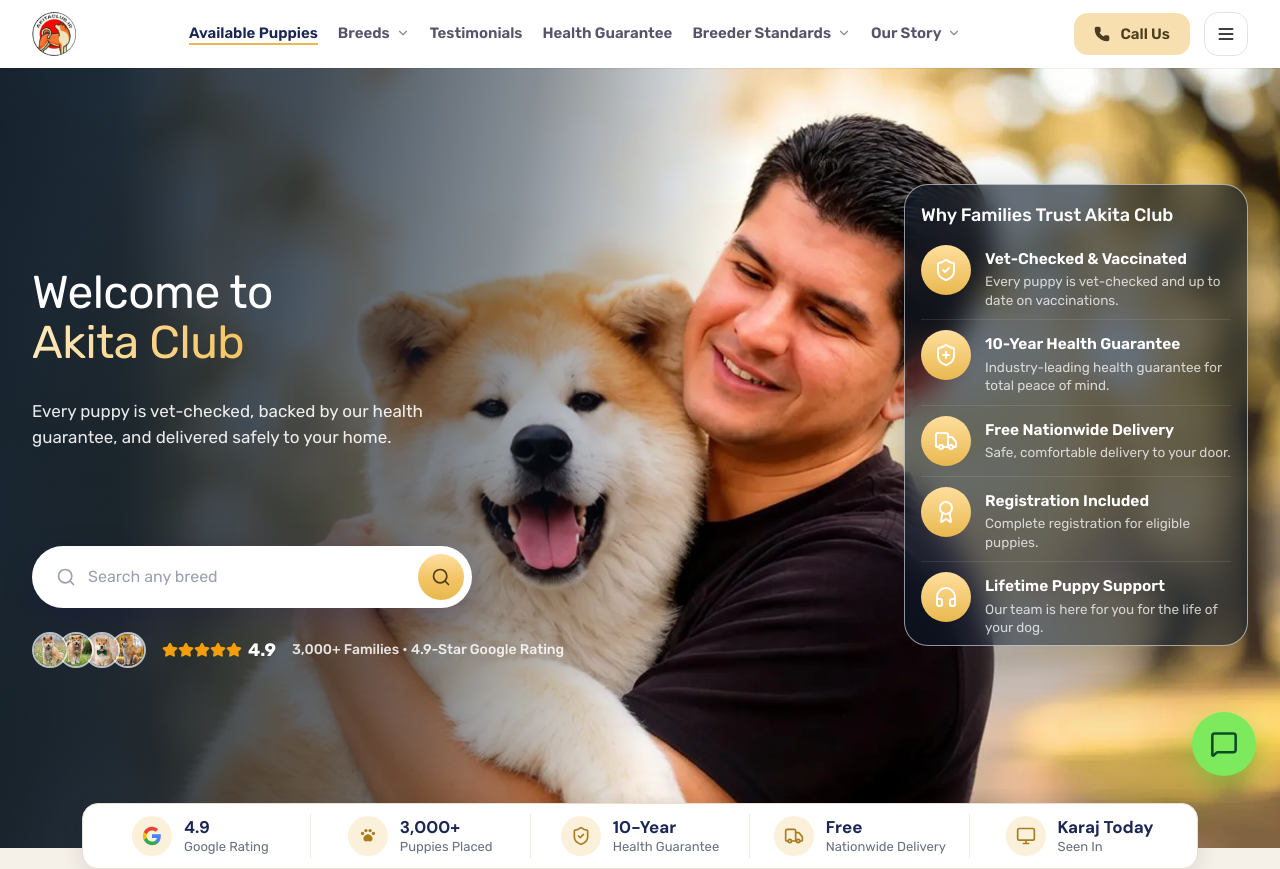
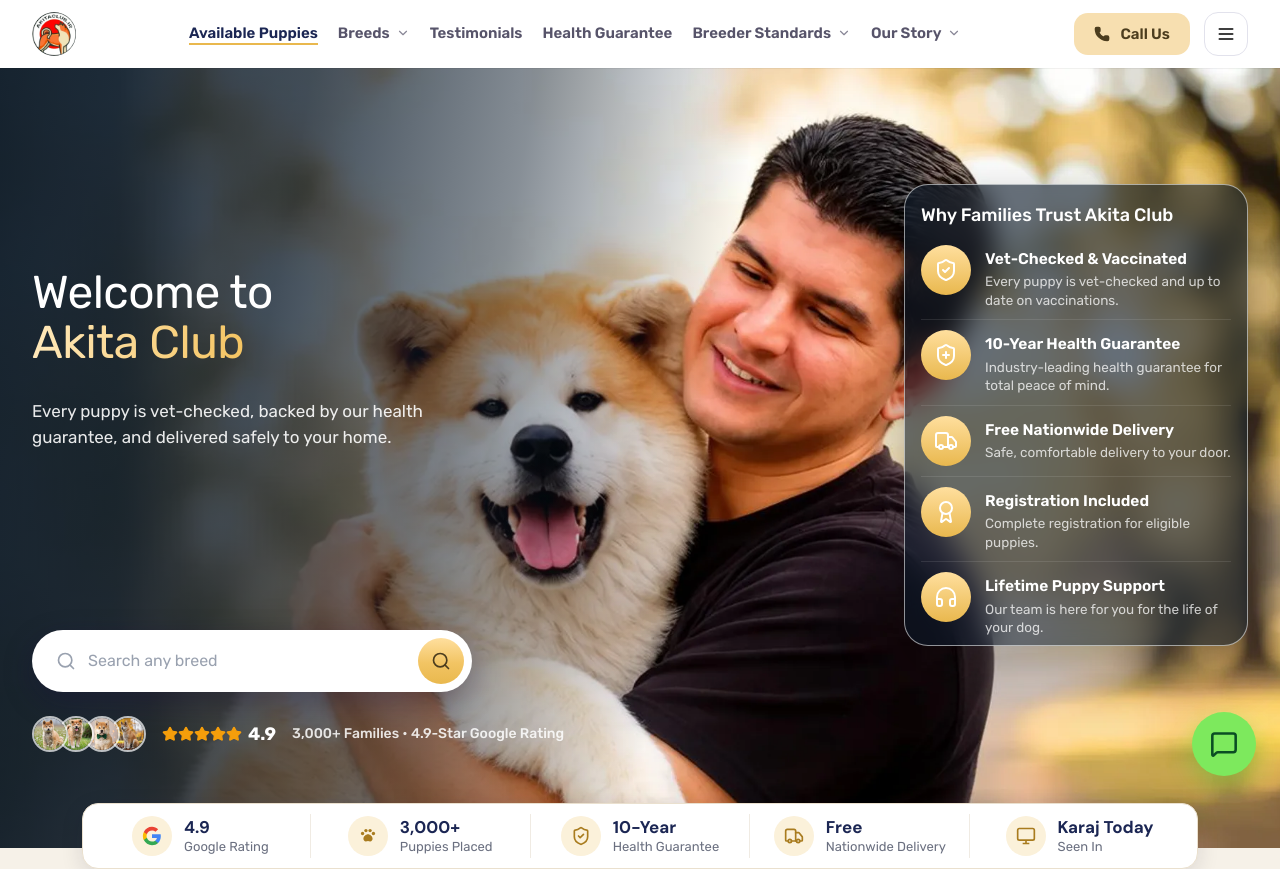
Before and after one commit to amirhs83/akita, a Next.js app: page / in a window 1280 px wide. Shown: the top 869 px of the page. Built offline with nearby package versions, Linux system fonts and the light colour scheme.

Commit message:
Hero: pin search bar and social proof row to the bottom of the hero, above the stats box

```diff
--- a/src/components/honestpet/Hero.tsx
+++ b/src/components/honestpet/Hero.tsx
@@ -44,7 +44,7 @@ export default function Hero() {
   return (
     <section className="relative z-[3]">
       {/* Hero background */}
-      <div className="relative min-h-[780px] max-md:aspect-[13/20] max-md:min-h-[560px] 2xl:min-h-[880px]">
+      <div className="relative flex min-h-[780px] max-md:aspect-[13/20] max-md:min-h-[560px] 2xl:min-h-[880px]">
         <div className="absolute inset-0 z-0 overflow-hidden">
           {/* Mobile crop: framed on the owner and his Akita */}
           <Image
@@ -83,9 +83,9 @@ export default function Hero() {
         />
 
         {/* Inner content */}
-        <div className="relative z-[2] mx-auto flex max-w-[1280px] items-center justify-between gap-12 px-8 pb-24 pt-[84px] max-md:flex-col max-md:px-5 max-md:pb-14 max-md:pt-24 md:items-start">
+        <div className="relative z-[2] mx-auto flex w-full max-w-[1280px] justify-between gap-12 px-8 pb-24 pt-[84px] max-md:flex-col max-md:items-center max-md:px-5 max-md:pb-20 max-md:pt-24">
           {/* Left column */}
-          <div className="flex-1 text-white max-md:max-w-[560px] md:pt-[116px]">
+          <div className="flex flex-1 flex-col text-white max-md:max-w-[560px] md:pt-[116px]">
             <h1
               className="mb-5 text-[clamp(30px,6.8vw,46px)] font-normal leading-[1.08] tracking-[-0.5px] md:mb-8"
               style={{ fontFamily: "var(--font-rubik), sans-serif" }}
@@ -106,13 +106,13 @@ export default function Hero() {
                 Akita Club
               </span>
             </h1>
-            <p className="mb-12 max-w-[440px] text-[17px] leading-[1.5] text-white/90 md:mb-24 2xl:mb-44">
+            <p className="mb-12 max-w-[440px] text-[17px] leading-[1.5] text-white/90">
               Every puppy is vet-checked, backed by our health guarantee, and delivered safely to your
               home.
             </p>
 
-            {/* Search bar */}
-            <div className="mt-2 flex max-w-[400px] items-center gap-3 rounded-full bg-white py-2 pl-6 pr-2 shadow-[0_10px_30px_rgba(20,12,60,0.28)] max-md:mt-10 lg:max-w-[440px]">
+            {/* Search bar — pinned to the bottom of the hero, right above the stats box */}
+            <div className="mt-auto flex max-w-[400px] items-center gap-3 rounded-full bg-white py-2 pl-6 pr-2 shadow-[0_10px_30px_rgba(20,12,60,0.28)] lg:max-w-[440px]">
               <Search className="h-5 w-5 shrink-0 text-gray-400" />
               <input
                 type="text"
@@ -163,7 +163,7 @@ export default function Hero() {
 
           {/* Trust card (desktop) */}
           <aside
-            className="hidden w-[344px] shrink-0 rounded-3xl border border-white/55 p-4 pb-2 text-white shadow-[0_24px_60px_rgba(0,0,0,0.35)] lg:mt-8 lg:block"
+            className="hidden w-[344px] shrink-0 rounded-3xl border border-white/55 p-4 pb-2 text-white shadow-[0_24px_60px_rgba(0,0,0,0.35)] lg:mt-8 lg:block lg:self-start"
             style={{
               background: "rgba(9,24,40,0.62)",
               backdropFilter: "blur(14px) saturate(115%)",
```
